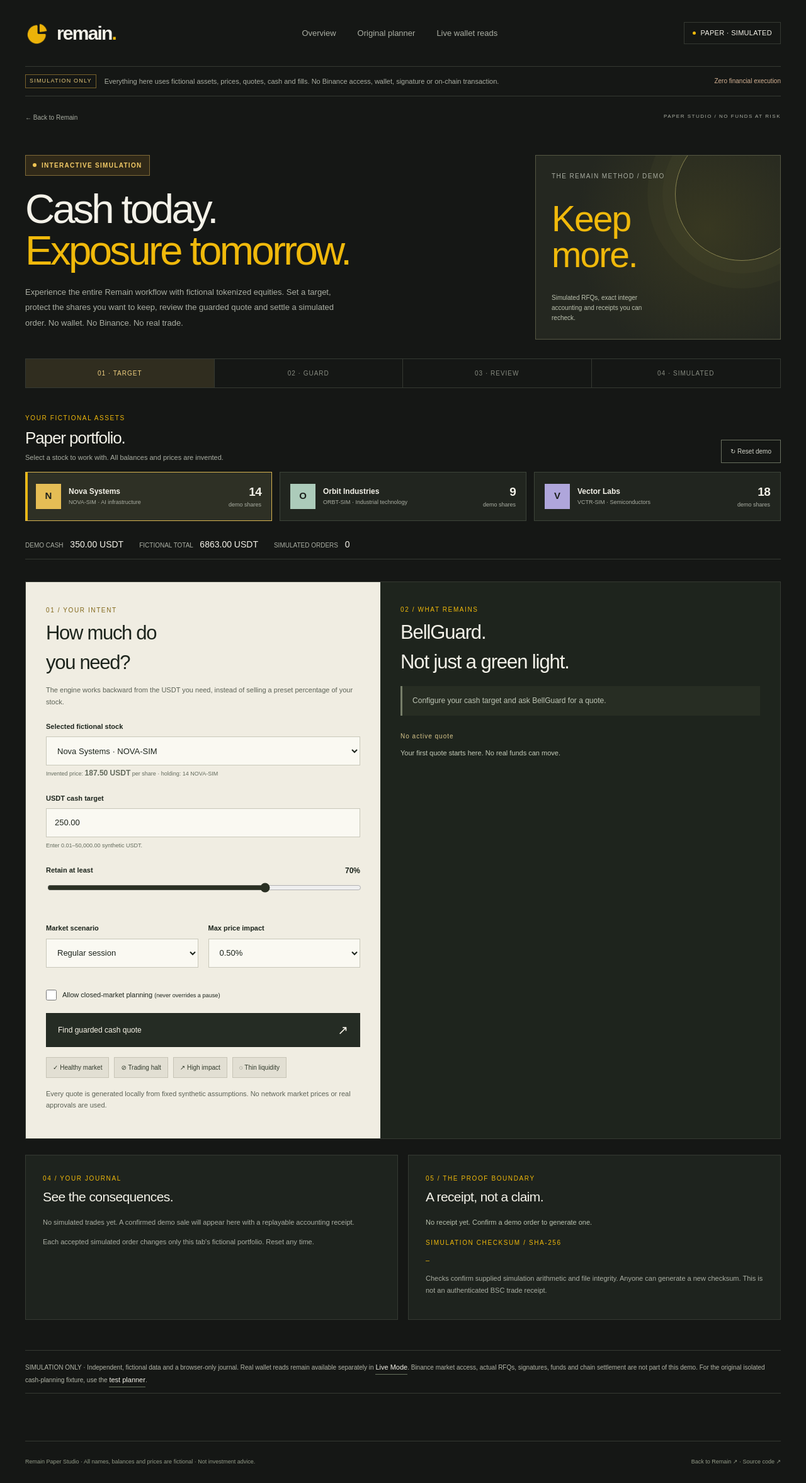
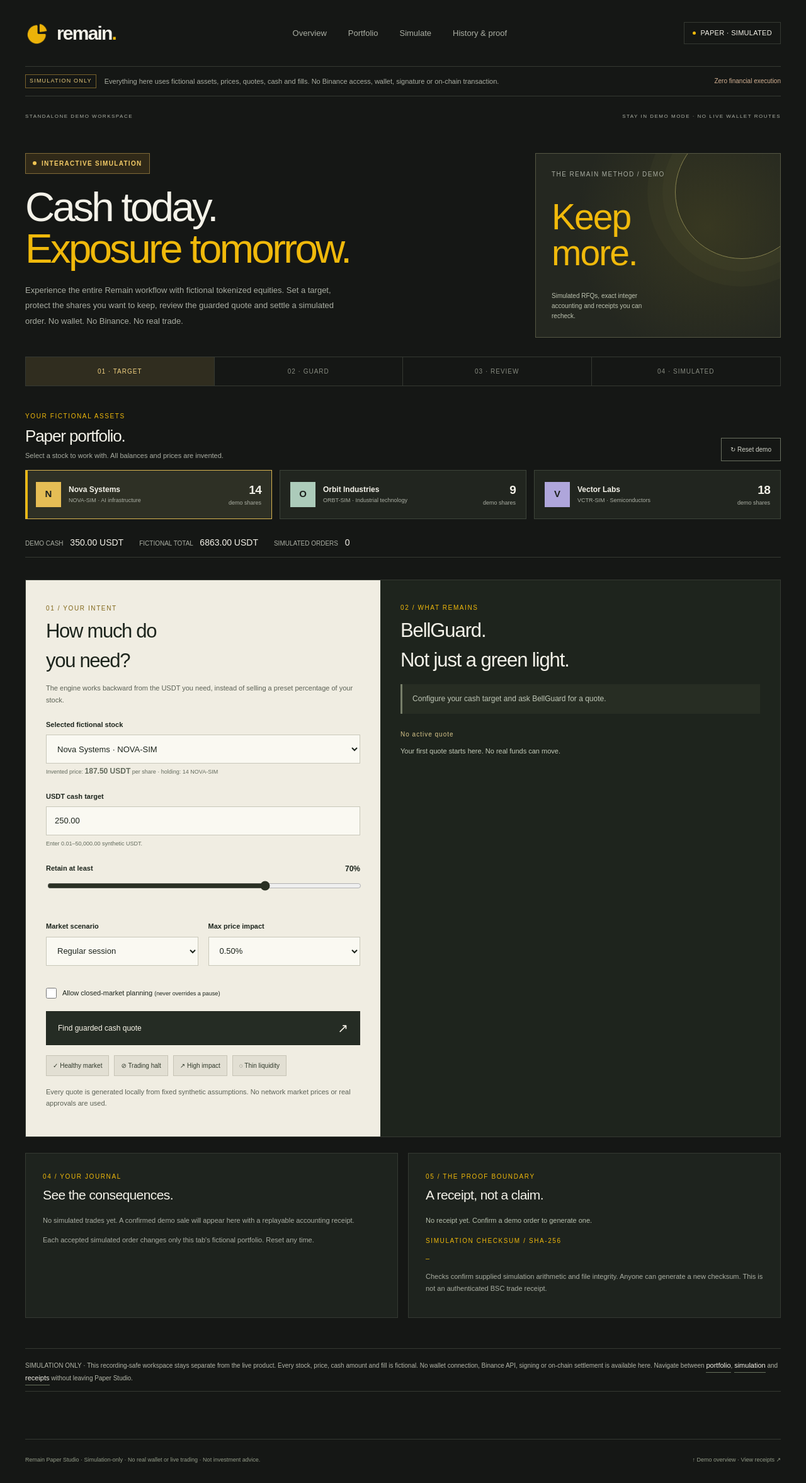
Before and after one commit to Tajudeeen/remain, a website: page web/studio.html in a window 1280 px wide. Shown: the whole page at 63% size. Drawn offline with Linux system fonts and the light colour scheme.

Commit message:
Make Paper Studio completely self-contained for uninterrupted demo recordings

```diff
--- a/web/studio.html
+++ b/web/studio.html
@@ -14,14 +14,14 @@
 <body>
 <a class="skip" href="#demo-title">Skip to paper studio</a>
 <header class="topbar wrap">
-  <a class="brand" href="/" aria-label="Remain home"><img src="/logo.png" width="38" height="38" alt=""><span>remain<span class="brand-dot">.</span></span></a>
-  <nav aria-label="Studio navigation"><a href="/">Overview</a><a href="/#dashboard">Original planner</a><a href="/#live">Live wallet reads</a></nav>
+  <a class="brand" href="#demo-overview" aria-label="Paper Studio overview"><img src="/logo.png" width="38" height="38" alt=""><span>remain<span class="brand-dot">.</span></span></a>
+  <nav aria-label="Paper Studio sections"><a href="#demo-overview">Overview</a><a href="#demo-portfolio">Portfolio</a><a href="#demo-trade">Simulate</a><a href="#demo-history">History &amp; proof</a></nav>
   <span class="network"><span class="dot"></span>PAPER · SIMULATED</span>
 </header>
 <main class="wrap" id="demo-view">
   <div class="mode-banner"><span class="mode-tag">SIMULATION ONLY</span><p>Everything here uses fictional assets, prices, quotes, cash and fills. No Binance access, wallet, signature or on-chain transaction.</p><span class="access-status">Zero financial execution</span></div>
-  <div class="dashboard-nav"><a href="/">← Back to Remain</a><span>PAPER STUDIO / NO FUNDS AT RISK</span></div>
-  <section class="paper-hero" aria-labelledby="demo-title">
+  <div class="dashboard-nav"><span>STANDALONE DEMO WORKSPACE</span><span>STAY IN DEMO MODE · NO LIVE WALLET ROUTES</span></div>
+  <section class="paper-hero" id="demo-overview" aria-labelledby="demo-title">
     <div>
       <span class="paper-stamp">INTERACTIVE SIMULATION</span>
       <h1 id="demo-title" tabindex="-1">Cash today.<br><em>Exposure tomorrow.</em></h1>
@@ -32,10 +32,10 @@
   <div class="paper-steps" aria-label="Demo progress">
     <span id="demo-step-0">01 · TARGET</span><span id="demo-step-1">02 · GUARD</span><span id="demo-step-2">03 · REVIEW</span><span id="demo-step-3">04 · SIMULATED</span>
   </div>
-  <div class="paper-section-head"><div><span class="paper-overline">YOUR FICTIONAL ASSETS</span><h2>Paper portfolio.</h2><p>Select a stock to work with. All balances and prices are invented.</p></div><button id="demo-reset" class="paper-reset" type="button">↻ Reset demo</button></div>
+  <div class="paper-section-head" id="demo-portfolio"><div><span class="paper-overline">YOUR FICTIONAL ASSETS</span><h2>Paper portfolio.</h2><p>Select a stock to work with. All balances and prices are invented.</p></div><button id="demo-reset" class="paper-reset" type="button">↻ Reset demo</button></div>
   <div id="demo-assets" class="paper-portfolio" aria-label="Choose your fictional stock"></div>
   <div class="paper-balances"><span>DEMO CASH <strong id="demo-cash">—</strong></span><span>FICTIONAL TOTAL <strong id="demo-worth">—</strong></span><span>SIMULATED ORDERS <strong id="demo-order-count">0</strong></span></div>
-  <section class="paper-grid" aria-label="Cash-target simulation">
+  <section class="paper-grid" id="demo-trade" aria-label="Cash-target simulation">
     <div class="paper-composer">
       <span class="paper-overline">01 / YOUR INTENT</span><h2>How much do<br>you need?</h2>
       <p>The engine works backward from the USDT you need, instead of selling a preset percentage of your stock.</p>
@@ -79,14 +79,14 @@
     </div>
   </section>
   <section class="paper-bottom" aria-label="Simulation activity and receipt">
-    <div class="paper-ledger"><span class="paper-overline">04 / YOUR JOURNAL</span><h2>See the consequences.</h2><div id="demo-activity"><p class="paper-muted">No simulated trades yet.</p></div><p class="paper-muted">Each accepted simulated order changes only this tab's fictional portfolio. Reset any time.</p></div>
-    <div class="paper-proof"><span class="paper-overline">05 / THE PROOF BOUNDARY</span><h2>A receipt, not a claim.</h2><p id="demo-proof" role="status">No receipt yet. Confirm a demo order to generate one.</p><span class="paper-overline">SIMULATION CHECKSUM / SHA-256</span><code id="demo-digest">—</code>
+    <div class="paper-ledger" id="demo-history"><span class="paper-overline">04 / YOUR JOURNAL</span><h2>See the consequences.</h2><div id="demo-activity"><p class="paper-muted">No simulated trades yet.</p></div><p class="paper-muted">Each accepted simulated order changes only this tab's fictional portfolio. Reset any time.</p></div>
+    <div class="paper-proof" id="demo-receipts"><span class="paper-overline">05 / THE PROOF BOUNDARY</span><h2>A receipt, not a claim.</h2><p id="demo-proof" role="status">No receipt yet. Confirm a demo order to generate one.</p><span class="paper-overline">SIMULATION CHECKSUM / SHA-256</span><code id="demo-digest">—</code>
       <div id="demo-proof-controls" class="paper-proof-actions" hidden><button id="demo-download" type="button">Download demo receipt ↓</button><button id="demo-verify" type="button">Recheck latest receipt ↻</button><label>Verify another receipt <input id="demo-upload" type="file" accept=".json,application/json"></label></div>
       <p class="paper-muted">Checks confirm supplied simulation arithmetic and file integrity. Anyone can generate a new checksum. This is not an authenticated BSC trade receipt.</p>
     </div>
   </section>
-  <p class="paper-footnote">SIMULATION ONLY · Independent, fictional data and a browser-only journal. Real wallet reads remain available separately in <a class="text-link" href="/#live">Live Mode</a>. Binance market access, actual RFQs, signatures, funds and chain settlement are not part of this demo. For the original isolated cash-planning fixture, use the <a class="text-link" href="/#dashboard">test planner</a>.</p>
+  <p class="paper-footnote">SIMULATION ONLY · This recording-safe workspace stays separate from the live product. Every stock, price, cash amount and fill is fictional. No wallet connection, Binance API, signing or on-chain settlement is available here. Navigate between <a class="text-link" href="#demo-portfolio">portfolio</a>, <a class="text-link" href="#demo-trade">simulation</a> and <a class="text-link" href="#demo-receipts">receipts</a> without leaving Paper Studio.</p>
 </main>
-<footer class="wrap footer"><div class="footer-bottom"><p>Remain Paper Studio · All names, balances and prices are fictional · Not investment advice.</p><p><a href="/">Back to Remain ↗</a> · <a href="https://github.com/Tajudeeen/remain" rel="noopener noreferrer" target="_blank">Source code ↗</a></p></div></footer>
+<footer class="wrap footer"><div class="footer-bottom"><p>Remain Paper Studio · Simulation-only · No real wallet or live trading · Not investment advice.</p><p><a href="#demo-overview">↑ Demo overview</a> · <a href="#demo-receipts">View receipts ↗</a></p></div></footer>
 </body>
 </html>
```
